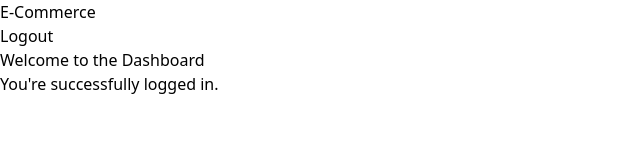
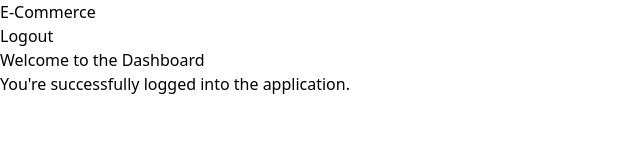
Before and after one commit to naveennnnn/ecomm-frontend, a React (Vite) app: page /dashboard in a window 1280 px wide. Shown: the top 162 px of the page, without its empty margins (0-640 px from the left). Built offline with nearby package versions, Linux system fonts and the light colour scheme; no server answers.

Commit message:
dummy changes

```diff
--- a/src/pages/DashboardPage.jsx
+++ b/src/pages/DashboardPage.jsx
@@ -28,7 +28,7 @@ function DashboardPage() {
       <main className="max-w-7xl mx-auto px-4 sm:px-6 lg:px-8 py-12">
         <div className="text-center">
           <h2 className="text-2xl font-bold text-gray-900">Welcome to the Dashboard</h2>
-          <p className="mt-2 text-gray-600">You're successfully logged in.</p>
+          <p className="mt-2 text-gray-600">You're successfully logged into the application.</p>
         </div>
       </main>
     </div>
```
